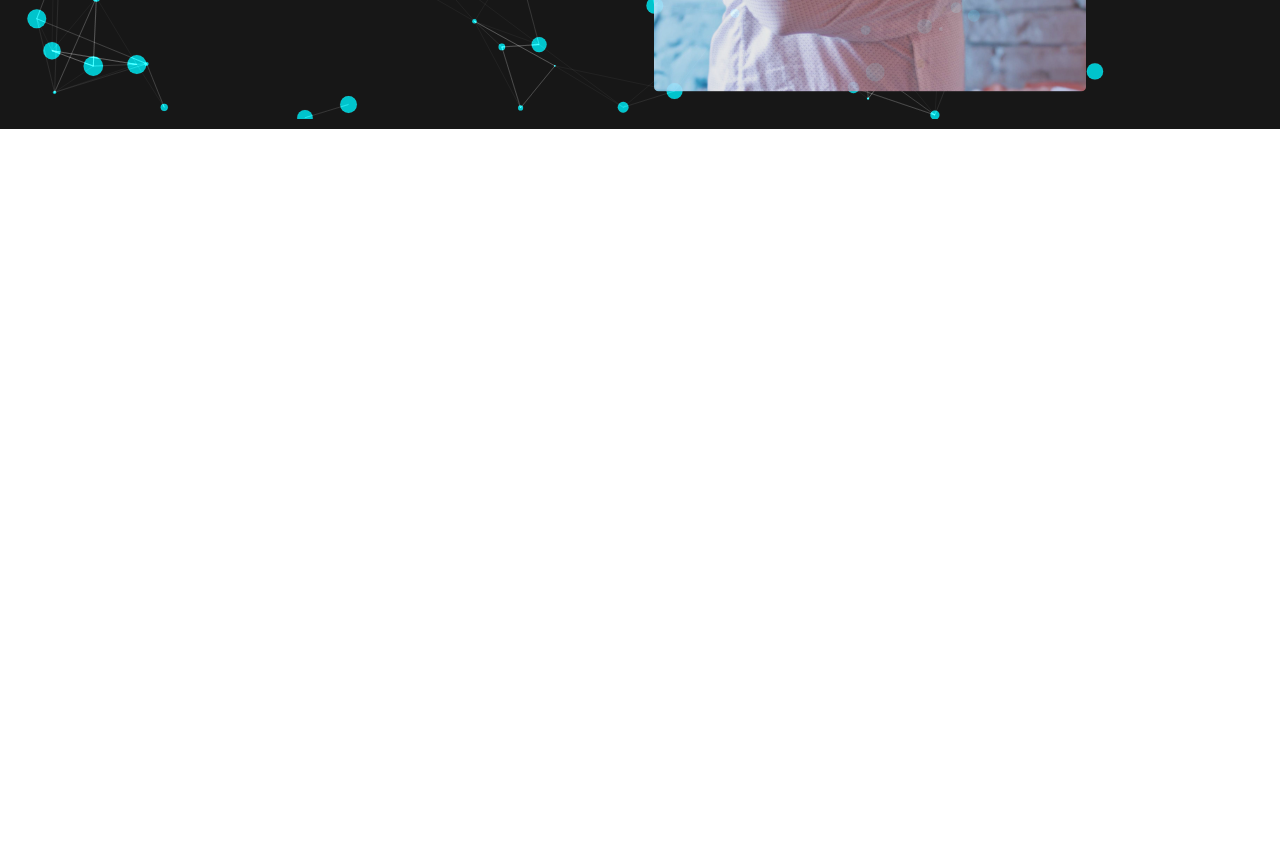
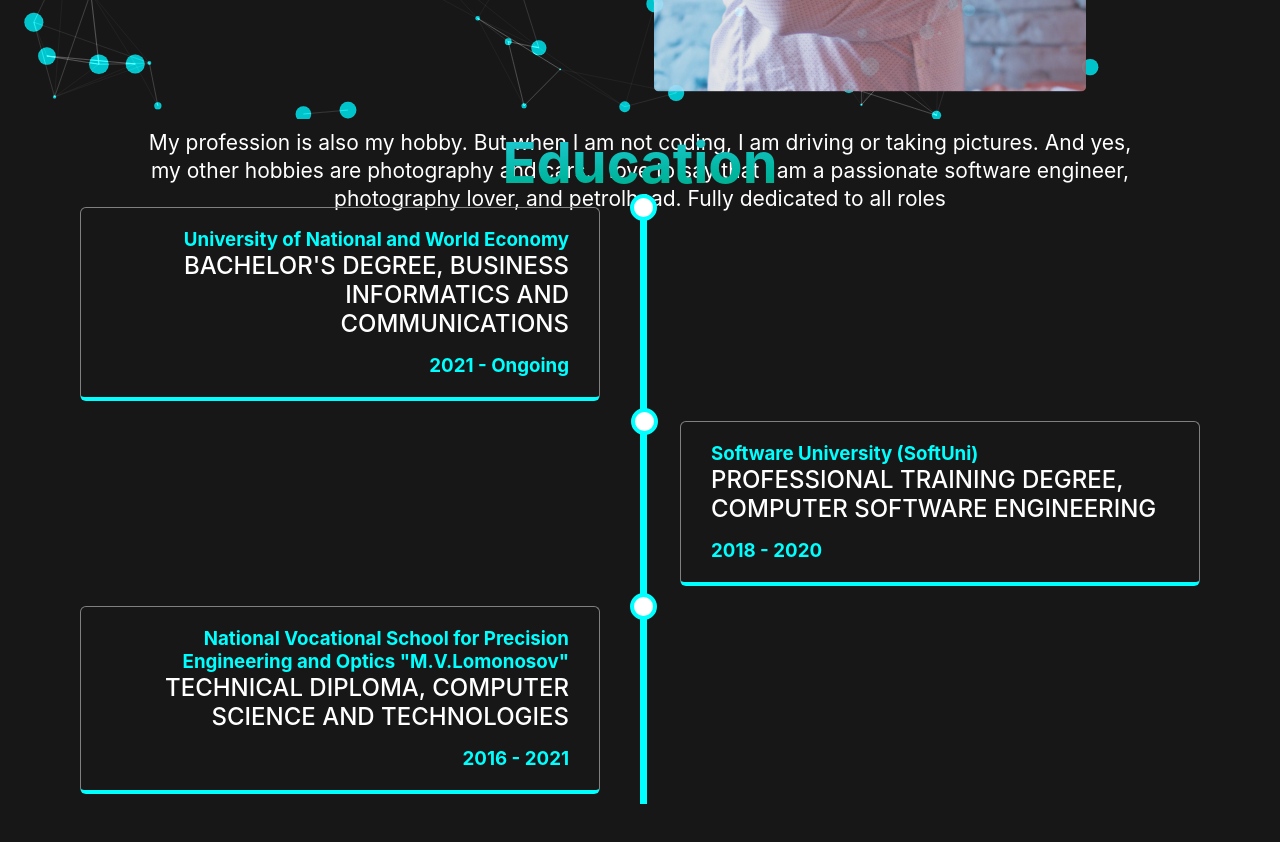
Before and after one commit to tonyhristov/tonyhristov-portfolio, a React (Create React App) app: page / in a window 1280 px wide. Shown: the part 1480-2322 px from the top of the page. Before the commit the page ends 1693 px from the top, so only its background shows below. Built offline with nearby package versions, Linux system fonts and the light colour scheme.

Commit message:
feat: add base of education page

```diff
--- /dev/null
+++ b/src/components/educationContent/index.js
@@ -0,0 +1,89 @@
+import React from 'react';
+import styled from 'styled-components';
+
+const EducationContent = (props) => {
+    const { name, degree, timePeriod, isLeft = true } = props;
+
+    return (
+        <Container isLeft={isLeft}>
+            <Content isLeft={isLeft}>
+                <PrimaryText>{name}</PrimaryText>
+                <Degree>{degree}</Degree>
+                <PrimaryText>{timePeriod}</PrimaryText>
+            </Content>
+        </Container>
+    );
+};
+
+const Container = styled.div`
+    padding: 10px 40px;
+    position: relative;
+    width: 50%;
+    left: ${(props) => (props.isLeft ? '0' : '50%')};
+
+    &:after {
+        content: '';
+        position: absolute;
+        width: 19px;
+        height: 19px;
+
+        left: ${(props) => (props.isLeft ? '' : '-9px')};
+        right: ${(props) => (props.isLeft ? '-17px' : '')};
+
+        background-color: white;
+        border: 4px solid cyan;
+        top: -3px;
+        border-radius: 50%;
+        z-index: 1;
+    }
+
+    @media screen and (max-width: 600px) {
+        width: 100%;
+        padding-left: 20px;
+        padding-right: 0px;
+
+        left: ${(props) => (props.isLeft ? '' : '0%')};
+
+        &:before {
+            left: 60px;
+            border: medium solid white;
+            border-width: 10px 10px 10px 0;
+            border-color: transparent white transparent transparent;
+        }
+
+        &:after {
+            left: -8px;
+        }
+    }
+`;
+
+const Content = styled.div`
+    padding: 20px 30px;
+    border-bottom: 4px solid cyan;
+    position: relative;
+    border-radius: 6px;
+    border-top: 1px solid gray;
+    border-left: 1px solid gray;
+    border-right: 1px solid gray;
+
+    text-align: ${(props) => (props.isLeft ? 'right' : 'left')};
+
+    @media screen and (max-width: 600px) {
+        text-align: left;
+    }
+`;
+
+const PrimaryText = styled.h3`
+    color: cyan;
+    margin-bottom: 0;
+`;
+
+const Degree = styled.div`
+    text-transform: uppercase;
+    font-weight: 500;
+    font-size: 1.5rem;
+    color: white;
+    margin-bottom: 1rem;
+`;
+
+export default EducationContent;
--- a/src/components/navbar/index.js
+++ b/src/components/navbar/index.js
@@ -31,6 +31,9 @@ function Navbar() {
                 </AnimatedGradientText>
                 <AnimatedGradientText onClick={removeActive}>
                     <NavLink href='#about'>About</NavLink>
+                </AnimatedGradientText>
+                <AnimatedGradientText onClick={removeActive}>
+                    <NavLink href='#education'>Education</NavLink>
                 </AnimatedGradientText>
             </NavMenu>
 
--- a/src/pages/about/index.js
+++ b/src/pages/about/index.js
@@ -83,6 +83,7 @@ const Title = styled.h1`
     font-size: 7vh;
     text-align: center;
 `;
+
 const Summary = styled.p`
     text-align: center;
     color: white;
--- /dev/null
+++ b/src/pages/education/index.js
@@ -0,0 +1,57 @@
+import React from 'react';
+import styled from 'styled-components';
+import hue from '../../constants/hue';
+import EducationContent from '../../components/educationContent';
+import educationInfo from '../../utils/education';
+
+const Education = () => {
+    const { Lomonosov, SoftUni, UNWE } = educationInfo;
+
+    return (
+        <div>
+            <Title>Education</Title>
+
+            <div>
+                <Timeline>
+                    <EducationContent name={Lomonosov.name} degree={Lomonosov.degree} timePeriod={Lomonosov.timePeriod} />
+                    <EducationContent name={SoftUni.name} degree={SoftUni.degree} timePeriod={SoftUni.timePeriod} isLeft={false} />
+                    <EducationContent name={UNWE.name} degree={UNWE.degree} timePeriod={UNWE.timePeriod} />
+                </Timeline>
+            </div>
+        </div>
+    );
+};
+
+const Timeline = styled.div`
+    position: relative;
+    max-width: 1200px;
+    margin: 0 auto;
+
+    &:after {
+        content: '';
+        position: absolute;
+        width: 7px;
+        background-color: cyan;
+        top: 0;
+        bottom: 0;
+        left: 50%;
+    }
+
+    @media screen and (max-width: 600px) {
+        &:after {
+            left: 0px;
+        }
+    }
+`;
+
+const Title = styled.h1`
+    color: #f35626;
+    background-image: -webkit-linear-gradient(92deg, #f35626, #feab3a);
+    -webkit-background-clip: text;
+    -webkit-text-fill-color: transparent;
+    -webkit-animation: ${hue} 10s infinite linear;
+    font-size: 7vh;
+    text-align: center;
+`;
+
+export default Education;
--- a/src/pages/page-layout/index.js
+++ b/src/pages/page-layout/index.js
@@ -3,6 +3,7 @@ import styled from 'styled-components';
 import Home from '../home';
 import About from '../about';
 import Navbar from '../../components/navbar';
+import Education from '../education';
 
 const PageLayout = (props) => {
     return (
@@ -13,6 +14,9 @@ const PageLayout = (props) => {
             </Container>
             <Container id={'about'}>
                 <About />
+            </Container>
+            <Container id={'education'}>
+                <Education />
             </Container>
         </div>
     );
--- /dev/null
+++ b/src/utils/education.js
@@ -0,0 +1,19 @@
+const educationInfo = {
+    Lomonosov: {
+        name: 'University of National and World Economy',
+        degree: `Bachelor's degree, Business Informatics and Communications`,
+        timePeriod: '2021 - Ongoing',
+    },
+    SoftUni: {
+        name: 'Software University (SoftUni)',
+        degree: `Professional Training Degree, Computer Software Engineering`,
+        timePeriod: '2018 - 2020',
+    },
+    UNWE: {
+        name: 'National Vocational School for Precision Engineering and Optics "M.V.Lomonosov"',
+        degree: `Technical Diploma, Computer Science and Technologies`,
+        timePeriod: '2016 - 2021',
+    },
+};
+
+export default educationInfo;
```
Also changed, not shown: src/utils/navigation.js (+4 -4 lines).
